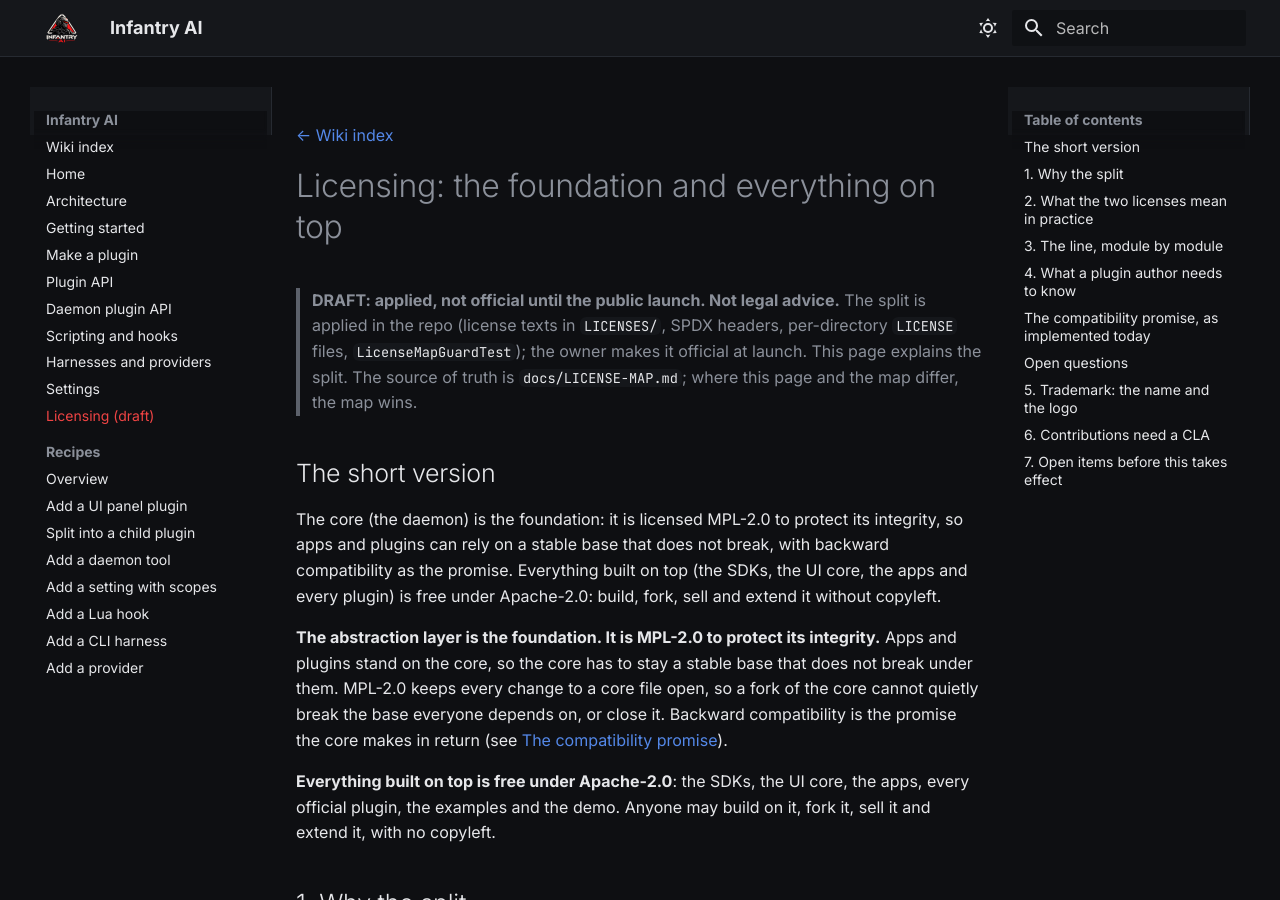
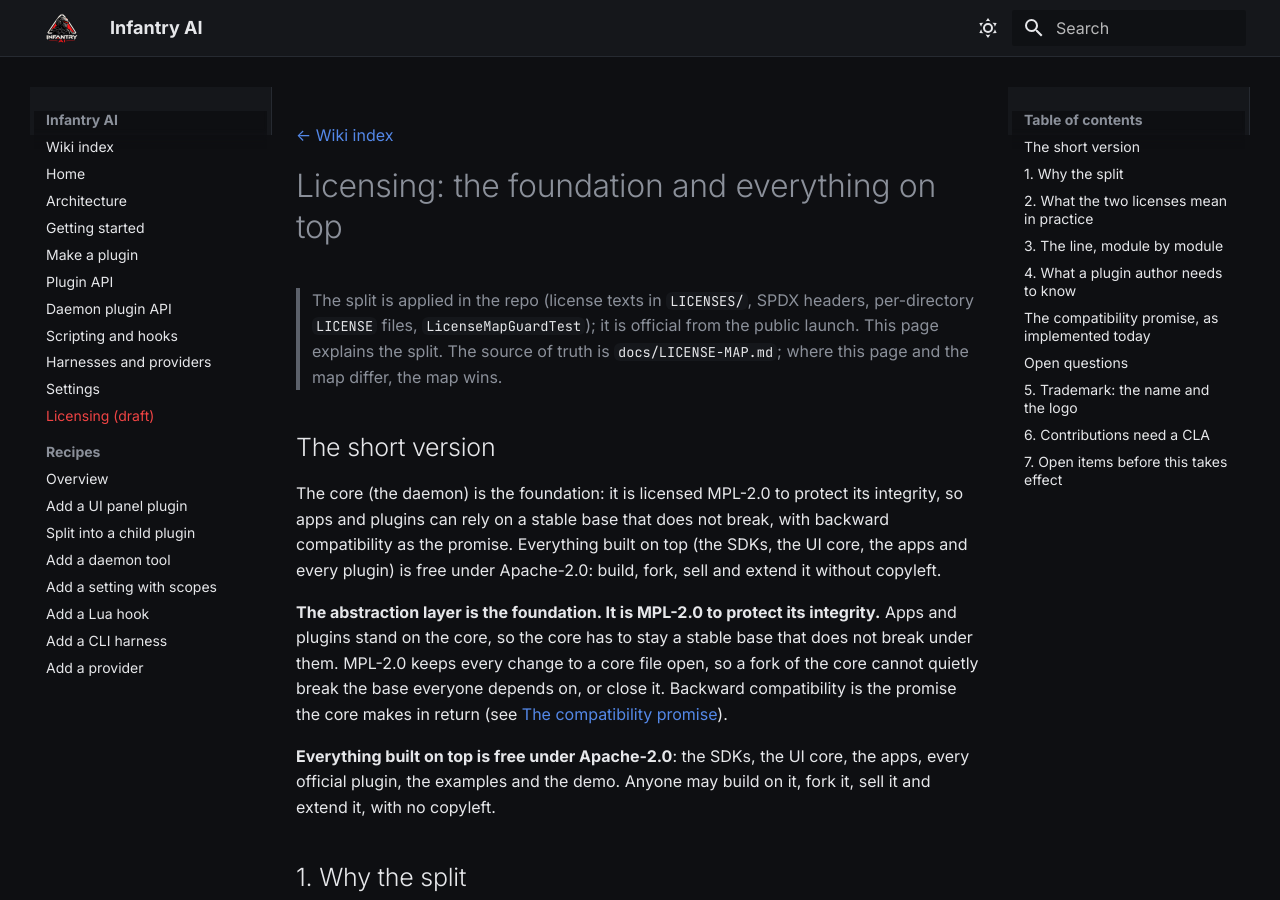
Before and after one commit to SuperiorSoft-LLC/infantry-ai, an MkDocs documentation site: the page built from docs/wiki/licensing.md, in a window 1280 px wide and 900 px high. Built offline with MkDocs 1.6.1 and Material for MkDocs 9.7.7, drawn with Linux system fonts in a browser that asks for light colours.

Commit message:
LAUNCH-PREP-1: launch-day switch - drop LICENSE DRAFT banners, enable CLA bot, open contributions, launch checklist (do not merge until launch go)
Co-Authored-By: Claude Opus 5.5 <noreply@anthropic.com>

```diff
--- a/docs/wiki/licensing.md
+++ b/docs/wiki/licensing.md
@@ -2,9 +2,9 @@
 
 # Licensing: the foundation and everything on top
 
-> **DRAFT: applied, not official until the public launch. Not legal advice.** The split is applied in the repo (license
-> texts in `LICENSES/`, SPDX headers, per-directory `LICENSE` files, `LicenseMapGuardTest`); the owner makes it official
-> at launch. This page explains the split. The source of truth is `docs/LICENSE-MAP.md`; where this page and the map differ,
+> The split is applied in the repo (license
+> texts in `LICENSES/`, SPDX headers, per-directory `LICENSE` files, `LicenseMapGuardTest`); it is official
+> from the public launch. This page explains the split. The source of truth is `docs/LICENSE-MAP.md`; where this page and the map differ,
 > the map wins.
 
 ## The short version
```
Also changed, not shown: CONTRIBUTING.md (+5 -14 lines), docs/LICENSE-MAP.md (+5 -5 lines), docs/RELEASING.md (+15 -0 lines), 4 other files.
